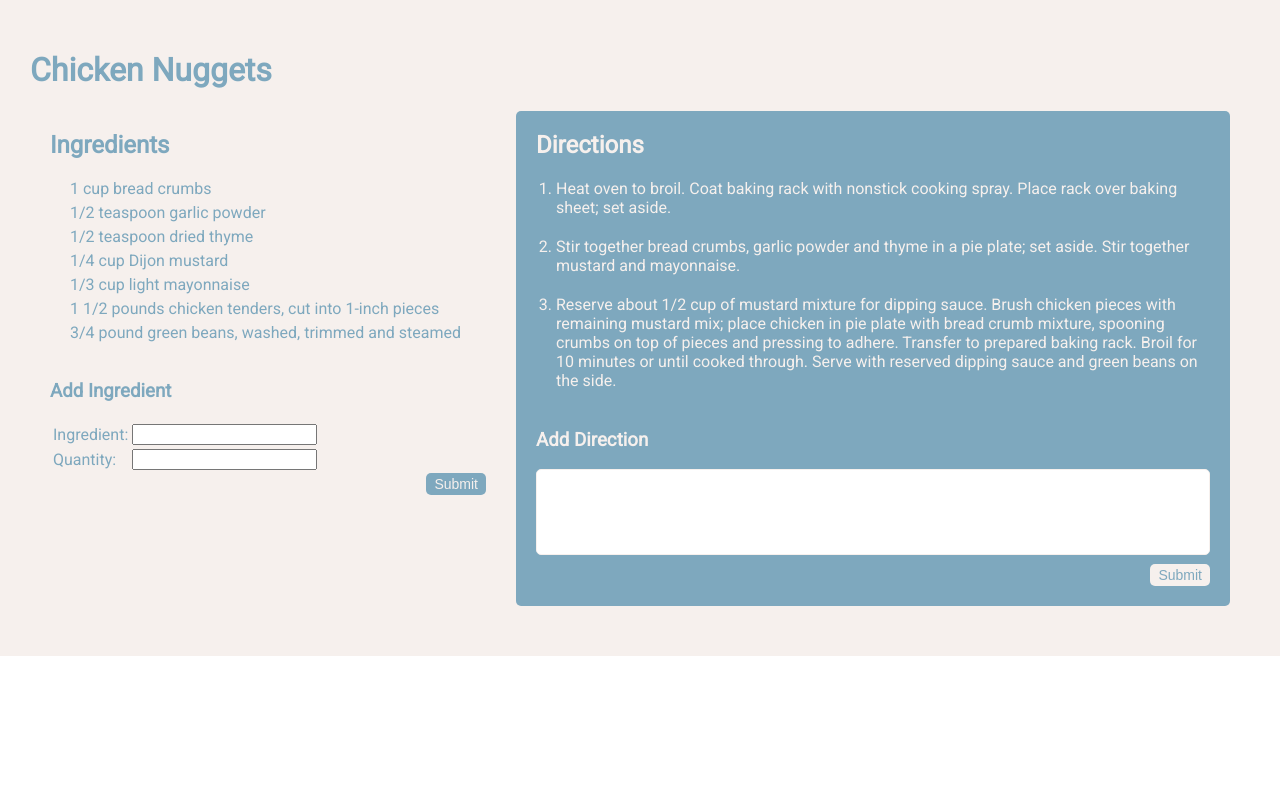
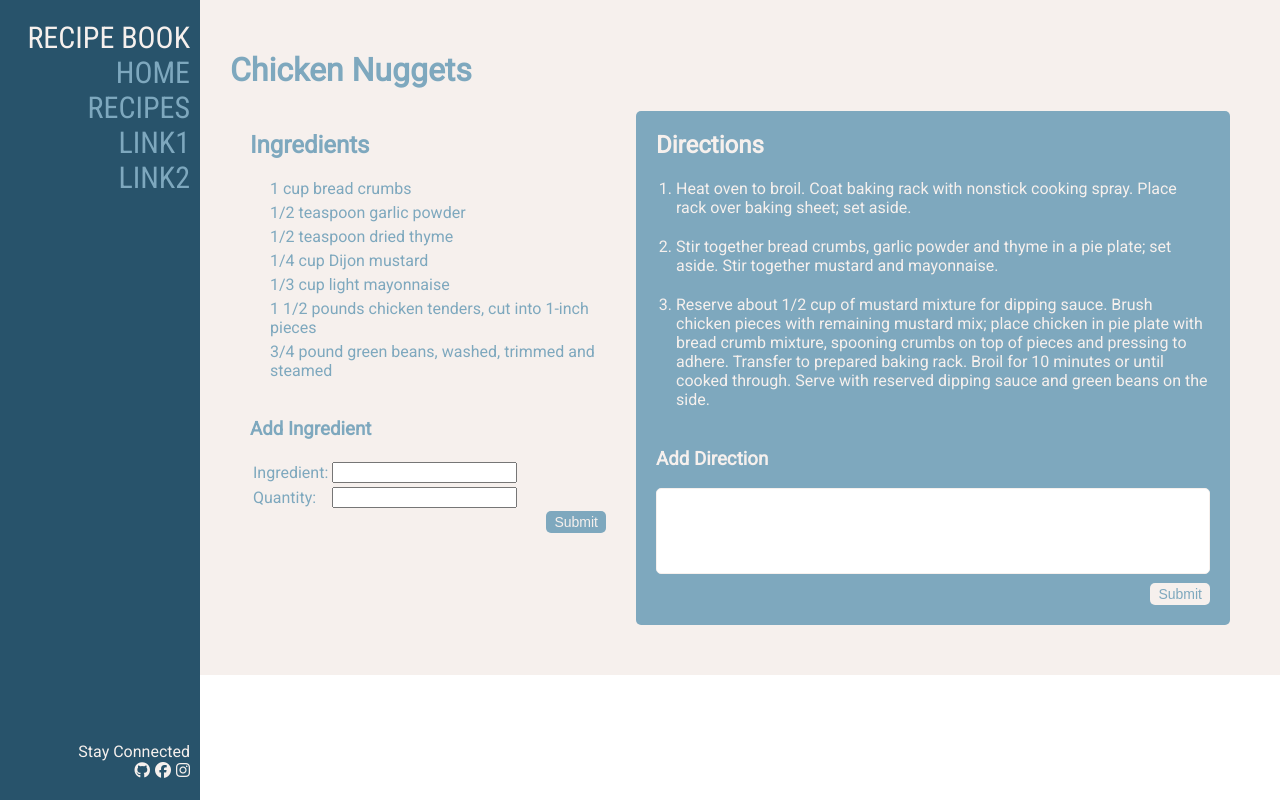
Before and after one commit to Arjay123/recipe-book, a React app in the folder app/: page / in a window 1280 px wide. Built offline with nearby package versions, Linux system fonts and the light colour scheme.

Commit message:
add navbar

```diff
--- a/app/public/index.html
+++ b/app/public/index.html
@@ -11,6 +11,8 @@
     <link rel="manifest" href="%PUBLIC_URL%/manifest.json">
     <link rel="shortcut icon" href="%PUBLIC_URL%/favicon.ico">
     <link href="https://fonts.googleapis.com/css?family=Roboto" rel="stylesheet">
+    <link href="https://fonts.googleapis.com/css?family=Roboto+Condensed" rel="stylesheet">
+    <script src="https://use.fontawesome.com/139a6099b5.js"></script>
     <!--
       Notice the use of %PUBLIC_URL% in the tags above.
       It will be replaced with the URL of the `public` folder during the build.
@@ -26,7 +28,6 @@
     <noscript>
       You need to enable JavaScript to run this app.
     </noscript>
-
     <main class="root" id="root"></main>
 
   </body>
--- a/app/src/index.css
+++ b/app/src/index.css
@@ -20,10 +20,71 @@ body {
     margin: 0;
     padding: 0;
     font-family: 'Roboto', sans-serif;
+    overflow: hidden;
 }
 
 ul {
     list-style: none;
+}
+
+a {
+    text-decoration: none;
+    color: inherit;
+}
+
+.fa {
+    padding-left: 5px;
+}
+
+#root {
+    height: 100%;
+    width: calc(100% - 200px);
+    float: right;
+    overflow-y: auto;
+}
+
+#navbar {
+    position:absolute;
+    top:0; bottom:0; left:0;
+    width:200px;
+    height: 100%;
+    background-color: #28536B;
+    text-align: right;
+    padding-top: 20px;
+    color: #7EA8BE;
+}
+
+.flex {
+    display: flex;
+}
+
+.site-hdr {
+    font-size: 30px;
+    font-family: 'Roboto Condensed', sans-serif;
+    color: #F6F0ED;
+}
+
+.navbar-hdr {
+    margin-right: 10px;
+}
+
+.navbar-foot {
+    position: absolute;
+    bottom: 0;
+    width: 100%;
+    padding-right: 10px;
+    padding-bottom: 20px;
+    color: #F6F0ED;
+}
+
+.navbar-links {
+    margin-right: 10px;
+    color: #7EA8BE;
+}
+
+.navbar-link {
+    font-size: 30px;
+    font-family: 'Roboto Condensed', sans-serif;
 }
 
 .recipe {
--- a/app/src/index.js
+++ b/app/src/index.js
@@ -3,6 +3,31 @@ import ReactDOM from 'react-dom';
 import './index.css';
 import registerServiceWorker from './registerServiceWorker';
 
+class Navbar extends React.Component {
+    render() {
+        return (
+            <div id="navbar">
+              <div className="navbar-hdr">
+                <div className="site-hdr">RECIPE BOOK</div>
+              </div>
+              <div className="navbar-links">
+                <div className="navbar-link"><a href="#">HOME</a></div>
+                <div className="navbar-link"><a href="#">RECIPES</a></div>
+                <div className="navbar-link"><a href="#">LINK1</a></div>
+                <div className="navbar-link"><a href="#">LINK2</a></div>
+              </div>
+              <div className="navbar-foot">
+                  <span>Stay Connected</span>
+                  <div>
+                    <a href="#"><i className="fa fa-github" aria-hidden="true"></i></a>
+                    <a href="#"><i className="fa fa-facebook-official" aria-hidden="true"></i></a>
+                    <a href="#"><i className="fa fa-instagram" aria-hidden="true"></i></a>
+                  </div>
+              </div>
+            </div>
+        );
+    }
+}
 
 class Recipe extends React.Component {
     constructor(props) {
@@ -197,5 +222,14 @@ var recipe = {
         ]
 };
 
-ReactDOM.render(<Recipe recipe={recipe} />, document.getElementById('root'));
+function App() {
+    return (
+        <div className="wrap">
+            <Navbar />
+            <Recipe recipe={recipe} />
+        </div>
+    );
+}
+
+ReactDOM.render(<App />, document.getElementById('root'));
 registerServiceWorker();
```
